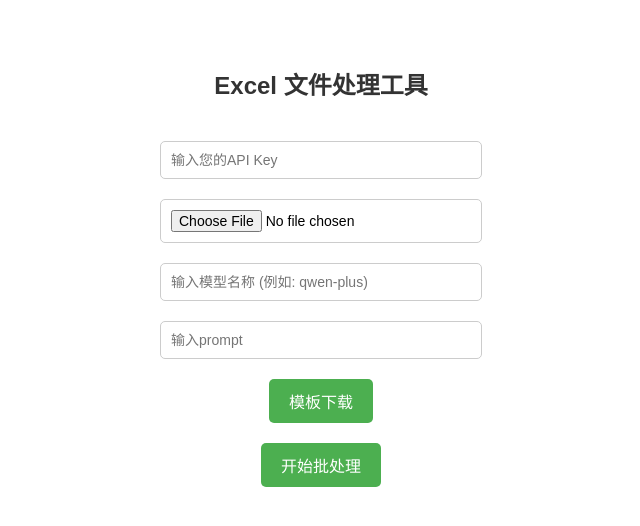
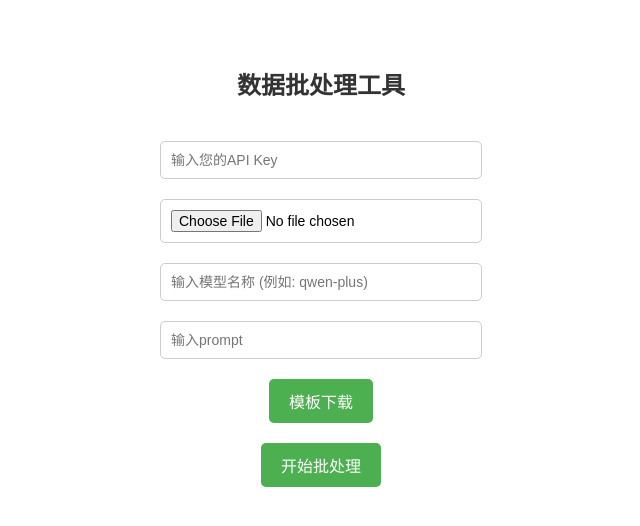
Before and after one commit to chaoyang820/run, a plain HTML site: page index.html in a window 1280 px wide. Shown: the whole page, without its empty margins (319-959 px from the left). Drawn offline with Linux system fonts and the light colour scheme.

Commit message:
Update index.html

```diff
--- a/index.html
+++ b/index.html
@@ -8,7 +8,7 @@
 </head>
 <body>
     <div class="container">
-        <h1>Excel 文件处理工具</h1>
+        <h1>数据批处理工具</h1>
         <input type="text" id="api_key" placeholder="输入您的API Key" />
         <input type="file" id="fileInput" accept=".csv, .xlsx" />
         <input type="text" id="modelInput" placeholder="输入模型名称 (例如: qwen-plus)" />
```
